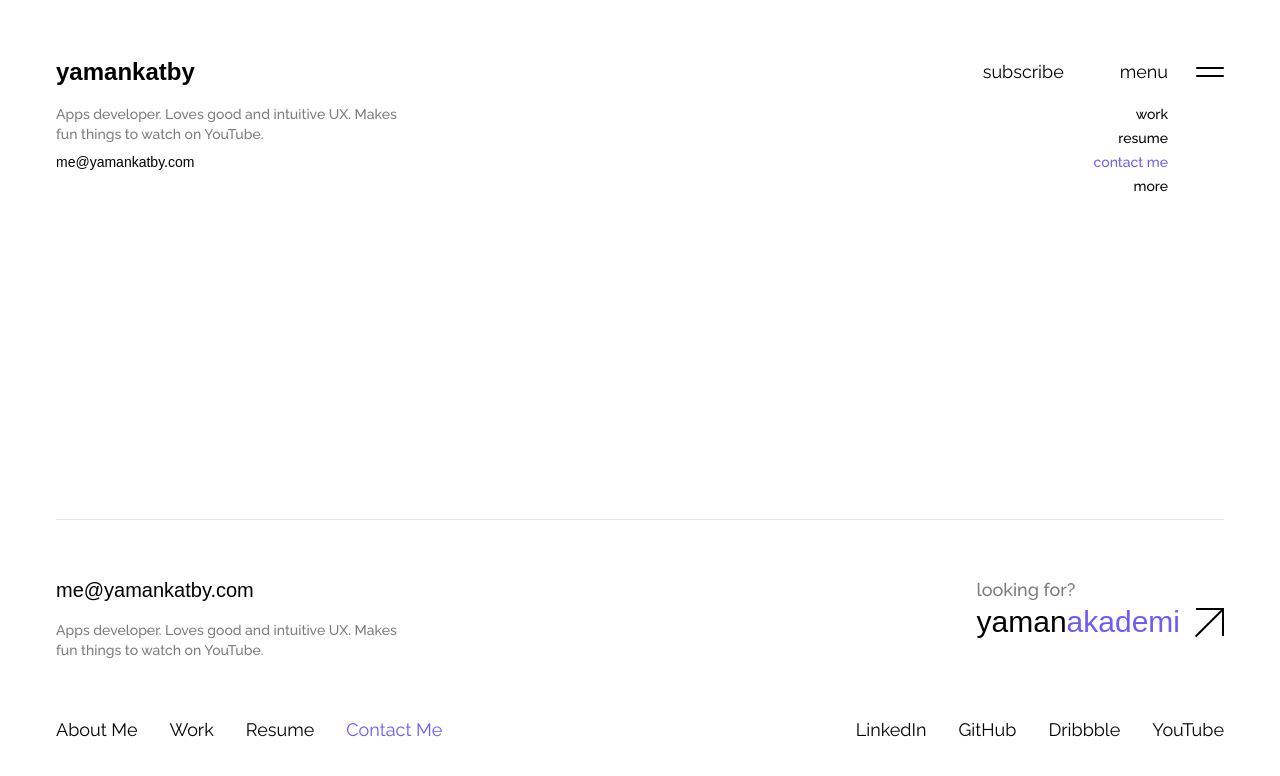
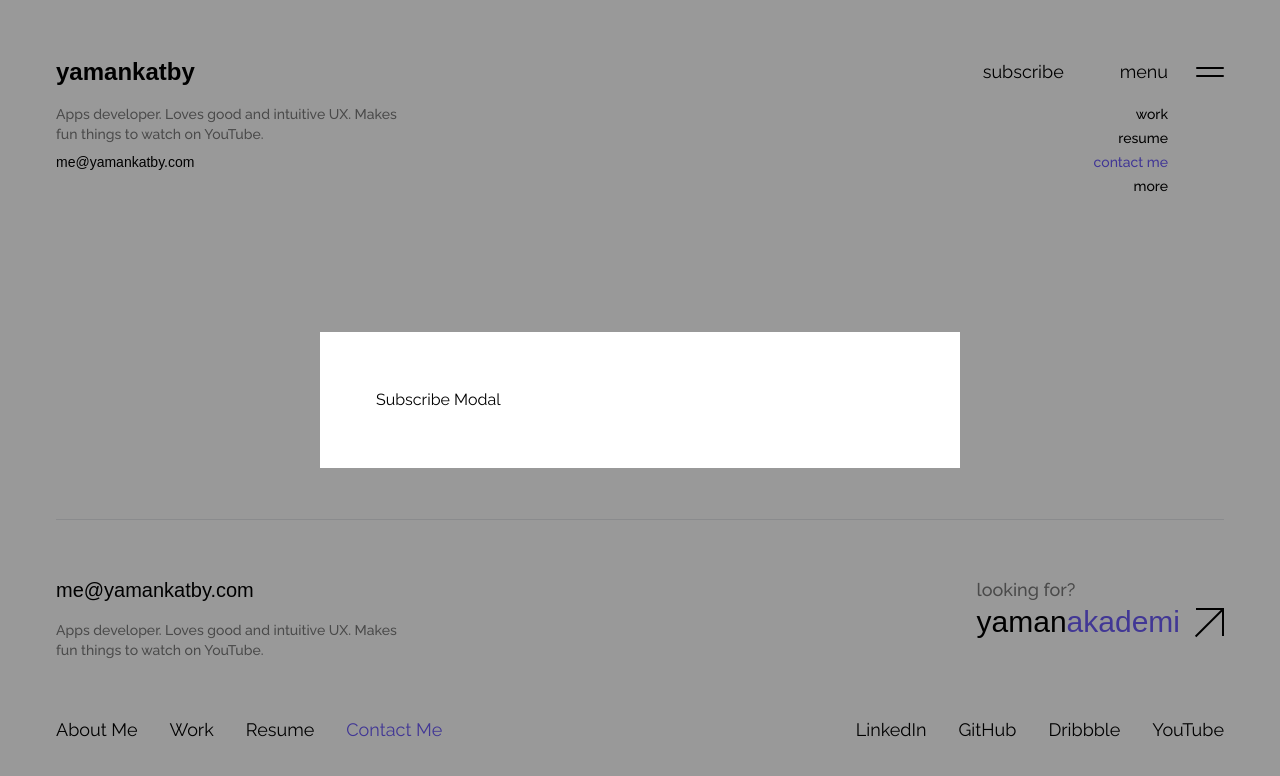
Before and after one commit to yamankatby/yamankatby-web, a Next.js app: page / in a window 1280 px wide. Both pictures are taken after a click on the button "subscribe". Shown: the top 776 px of the page. Built offline with nearby package versions, Linux system fonts and the light colour scheme.

Commit message:
✨ Add the other Popups and rename Popup to Modal

```diff
--- /dev/null
+++ b/Layout/MenuModal.js
@@ -0,0 +1,11 @@
+import Modal from "./Modal";
+
+function MenuModal({ isMenuModalIn, setIsMenuModalIn }) {
+  return (
+    <Modal isModalIn={isMenuModalIn} setIsModalIn={setIsMenuModalIn}>
+      <h2>Menu Modal</h2>
+    </Modal>
+  );
+}
+
+export default MenuModal;
--- a/Layout/Popup.js
+++ b/Layout/Modal.js
@@ -1,24 +1,26 @@
 import { CSSTransition } from "react-transition-group";
 
-function Popup({ isPopupIn, setIsPopupIn }) {
+function Modal({ isModalIn, setIsModalIn, children }) {
   return (
     <CSSTransition
-      in={isPopupIn}
-      classNames="popup"
+      in={isModalIn}
+      classNames="modal"
       timeout={300}
       unmountOnExit
     >
       <div
         className="fixed inset-0 flex justify-center items-center bg-black bg-opacity-40"
-        onClick={() => setIsPopupIn(false)}
+        onClick={() => setIsModalIn(false)}
       >
         <div
-          className="popup-container h-full sm:h-auto p-6 md:p-8 lg:p-10 xl:p-14 bg-white"
+          className="modal-container h-full sm:h-auto p-6 md:p-8 lg:p-10 xl:p-14 bg-white"
           onClick={(e) => e.stopPropagation()}
-        ></div>
+        >
+          {children}
+        </div>
       </div>
     </CSSTransition>
   );
 }
 
-export default Popup;
+export default Modal;
--- a/Layout/Nav.js
+++ b/Layout/Nav.js
@@ -1,6 +1,6 @@
 import Link from "next/link";
 
-function Nav({ setIsMoreModalIn, setIsResumeModalIn, setIsSubscribeModalIn }) {
+function Nav({ setIsMenuModalIn, setIsResumeModalIn, setIsSubscribeModalIn }) {
   return (
     <nav className="2xl:container 2xl:mx-auto m-6 md:m-8 lg:m-10 xl:m-14">
       <div className="flex justify-between items-center">
@@ -20,7 +20,7 @@ function Nav({ setIsMoreModalIn, setIsResumeModalIn, setIsSubscribeModalIn }) {
           <button
             className="flex items-center ml-14"
             title="Menu..."
-            onClick={() => setIsMoreModalIn(true)}
+            onClick={() => setIsMenuModalIn(true)}
           >
             <span className="hidden sm:inline text-lg mr-7">menu</span>
             <div className="burger w-7 h-7" />
@@ -69,7 +69,7 @@ function Nav({ setIsMoreModalIn, setIsResumeModalIn, setIsSubscribeModalIn }) {
           <button
             className="text-sm font-medium mt-1"
             title="More..."
-            onClick={() => setIsMoreModalIn(true)}
+            onClick={() => setIsMenuModalIn(true)}
           >
             more
           </button>
--- /dev/null
+++ b/Layout/ResumeModal.js
@@ -0,0 +1,11 @@
+import Modal from "./Modal";
+
+function ResumeModal({ isResumeModalIn, setIsResumeModalIn }) {
+  return (
+    <Modal isModalIn={isResumeModalIn} setIsModalIn={setIsResumeModalIn}>
+      <h2>Resume / CV Modal</h2>
+    </Modal>
+  );
+}
+
+export default ResumeModal;
--- /dev/null
+++ b/Layout/SubscribeModal.js
@@ -0,0 +1,11 @@
+import Modal from "./Modal";
+
+function SubscribeModal({ isSubscribeModalIn, setIsSubscribeModalIn }) {
+  return (
+    <Modal isModalIn={isSubscribeModalIn} setIsModalIn={setIsSubscribeModalIn}>
+      <h2>Subscribe Modal</h2>
+    </Modal>
+  );
+}
+
+export default SubscribeModal;
--- a/Layout/index.js
+++ b/Layout/index.js
@@ -1,10 +1,12 @@
 import { useState } from "react";
 import Nav from "./Nav";
 import Footer from "./Footer";
-import Popup from "./Popup";
+import MenuModal from "./MenuModal";
+import SubscribeModal from "./SubscribeModal";
+import ResumeModal from "./ResumeModal";
 
 function Layout({ children }) {
-  const [isMoreModalIn, setIsMoreModalIn] = useState(false);
+  const [isMenuModalIn, setIsMenuModalIn] = useState(false);
   const [isResumeModalIn, setIsResumeModalIn] = useState(false);
   const [isSubscribeModalIn, setIsSubscribeModalIn] = useState(false);
 
@@ -12,14 +14,25 @@ function Layout({ children }) {
     <>
       <div className="flex flex-col min-h-screen">
         <Nav
-          setIsMoreModalIn={setIsMoreModalIn}
+          setIsMenuModalIn={setIsMenuModalIn}
           setIsResumeModalIn={setIsResumeModalIn}
           setIsSubscribeModalIn={setIsSubscribeModalIn}
         />
         <main className="flex-1">{children}</main>
         <Footer setIsResumeModalIn={setIsResumeModalIn} />
       </div>
-      <Popup isPopupIn={isMoreModalIn} setIsPopupIn={setIsMoreModalIn} />
+      <MenuModal
+        isMenuModalIn={isMenuModalIn}
+        setIsMenuModalIn={setIsMenuModalIn}
+      />
+      <SubscribeModal
+        isSubscribeModalIn={isSubscribeModalIn}
+        setIsSubscribeModalIn={setIsSubscribeModalIn}
+      />
+      <ResumeModal
+        isResumeModalIn={isResumeModalIn}
+        setIsResumeModalIn={setIsResumeModalIn}
+      />
     </>
   );
 }
--- a/styles/globals.scss
+++ b/styles/globals.scss
@@ -51,7 +51,7 @@
   }
 }
 
-.popup {
+.modal {
   &-container {
     @apply w-full;
 
@@ -63,7 +63,7 @@
   &-enter {
     @apply opacity-0;
 
-    & > .popup-container {
+    & > .modal-container {
       transform: scale(0.8);
     }
   }
@@ -72,7 +72,7 @@
     @apply opacity-100;
     transition: opacity 0.3s cubic-bezier(0.23, 1, 0.32, 1);
 
-    & > .popup-container {
+    & > .modal-container {
       transform: scale(1);
       transition: transform 0.3s cubic-bezier(0.23, 1, 0.32, 1);
     }
@@ -81,7 +81,7 @@
   &-exit {
     @apply opacity-100;
 
-    & > .popup-container {
+    & > .modal-container {
       transform: scale(1);
     }
   }
@@ -90,7 +90,7 @@
     @apply opacity-0;
     transition: opacity 0.3s cubic-bezier(0.23, 1, 0.32, 1);
 
-    & > .popup-container {
+    & > .modal-container {
       transform: scale(0.8);
       transition: transform 0.3s cubic-bezier(0.23, 1, 0.32, 1);
     }
```
